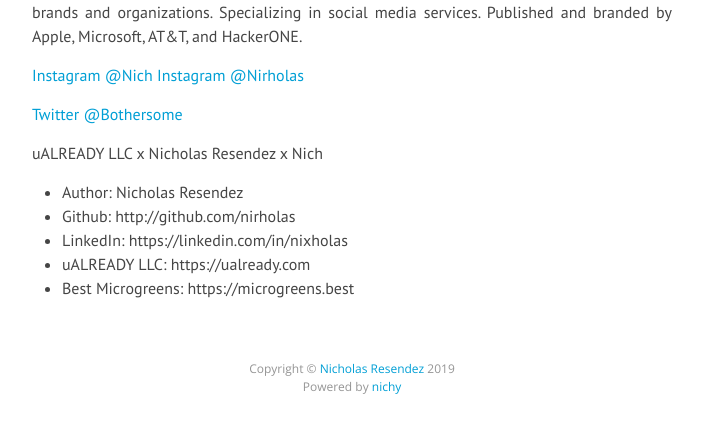
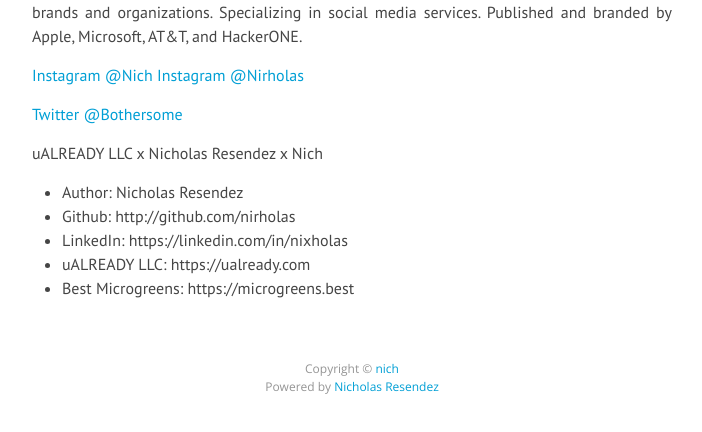
Before and after one commit to nirholas/nich.online, a Jekyll site: the page built from about.md, in a window 1280 px wide. Shown: the part 484-916 px from the top of the page, without its empty margins (288-990 px from the left). Built offline with Jekyll 4.4.1, drawn with Linux system fonts in a browser that asks for light colours; nearby versions of some CDN libraries.

Commit message:
Update footer.html

```diff
--- a/_includes/footer.html
+++ b/_includes/footer.html
@@ -1,6 +1,6 @@
 <div class="footer center">
 
-  Copyright &copy; <a href=https://instagram.com/nirholas target="_blank">Nicholas Resendez</a> 2019<BR />
-  Powered by <a href=http://twitter.com/bothersome target="_blank">nichy</a>
+  Copyright &copy; <a href=https://instagram.com/nich target="_blank">nich</a> <BR />
+  Powered by <a href=http://instagram.com/nirholas target="_blank">Nicholas Resendez</a>
 
 </div>
```
